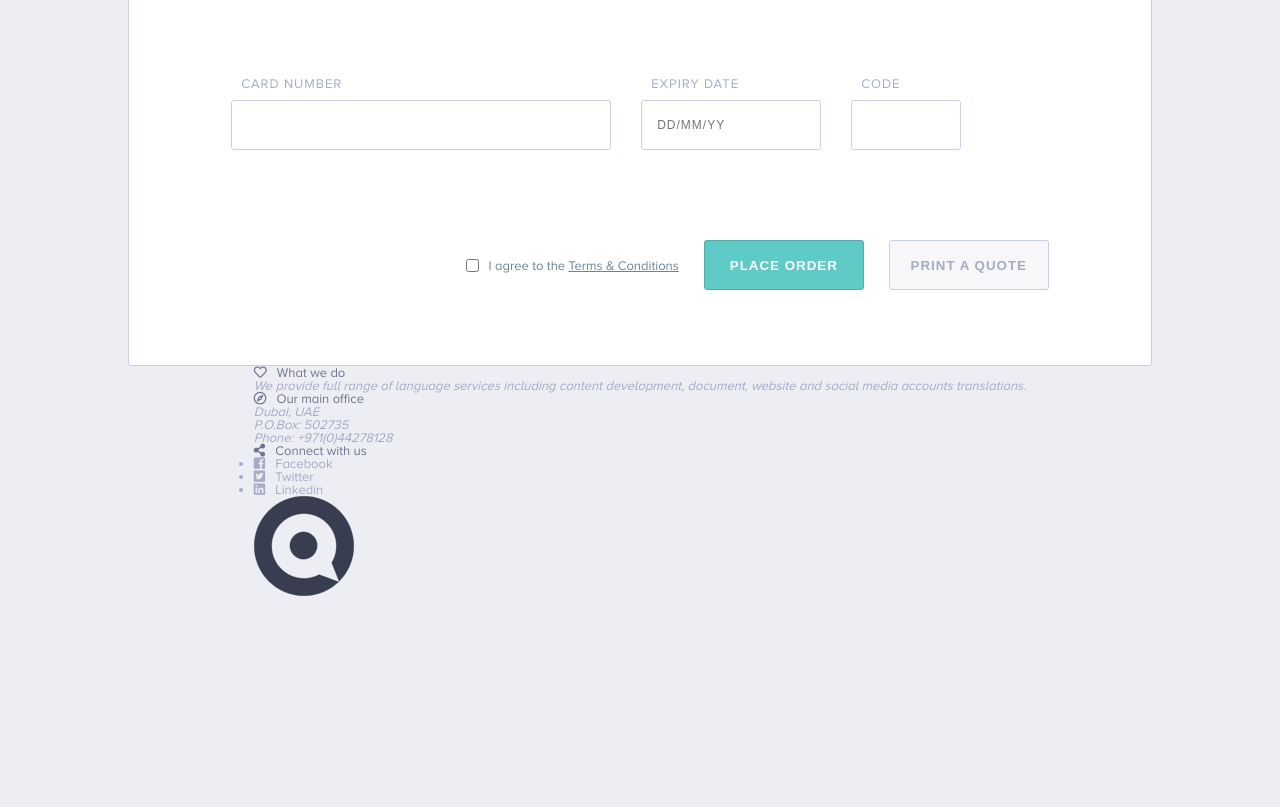
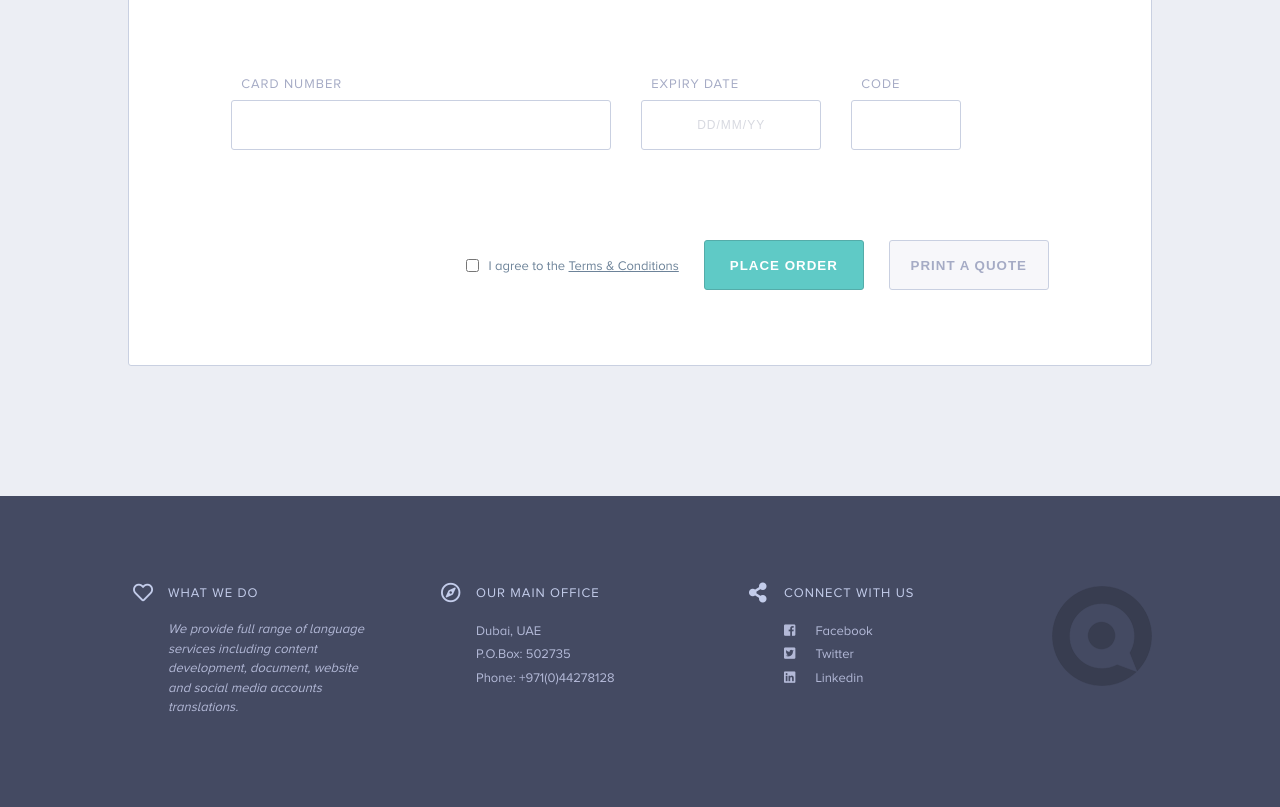
Before and after one commit to juliamokh/checkout-form, a plain HTML site: page index.html in a window 1280 px wide. Shown: the part 2468-3275 px from the top of the page. Before the commit the page ends 3066 px from the top, so only its background shows below. Drawn offline with Linux system fonts and the light colour scheme; files whose address does not match are found by name.

Commit message:
finished footer

```diff
--- a/css/style.css
+++ b/css/style.css
@@ -624,6 +624,12 @@ input[type="range"]::after {
 
 .payment-select input[name="card-expiry-date"] {
     width: 180px;
+    padding: 0;
+    text-align: center;
+}
+
+.payment-select input[name="card-expiry-date"]::-webkit-input-placeholder {
+    color: #d7d9e0;
 }
 
 .payment-select input[name="verification-code"] {
@@ -654,3 +660,83 @@ input[type="range"]::after {
     color: #6d8399;
     text-decoration: underline;
 }
+
+
+/* FOOTER */
+
+.page-footer {
+    width: 100%;
+    margin-top: 130px;
+    background-color: #444a62;
+    display: flex;
+    justify-content: center;
+}
+
+.page-footer .footer-wrapper {
+    width: 80%;
+    max-width: 1200px;
+    display: flex;
+    flex-direction: row;
+    justify-content: space-between;
+    align-items: flex-start;
+    flex-wrap: wrap;
+    padding: 90px 0;
+    color: #b3b9d7;
+}
+
+.page-footer h3 {
+    color: #c3ccea;
+    text-transform: uppercase;
+    letter-spacing: 1px;
+    margin-bottom: 20px;
+    position: relative;
+}
+
+.page-footer h3 i {
+    font-size: 20px;
+    position: absolute;
+    left: -35px;
+    top: -3px;
+}
+
+.page-footer a {
+    color: #b3b9d7;
+}
+
+.page-footer .about {
+    width: 24%;
+    padding-left: 40px;
+}
+
+.page-footer .about p {
+    line-height: 1.5;
+    font-style: italic;
+}
+
+.page-footer .main-office-address {
+    width: 24%;
+    padding-left: 40px;
+}
+
+.page-footer .main-office-address address {
+    line-height: 1.8;
+    font-style: normal;
+}
+
+.page-footer .social {
+    width: 24%;
+    padding-left: 40px;
+}
+
+.page-footer .social ul {
+    list-style: none;
+    line-height: 1.8;
+}
+
+.page-footer .social ul i {
+    padding-right: 20px;
+}
+
+.page-footer .logo {
+    width: auto;
+}
--- a/index.html
+++ b/index.html
@@ -257,7 +257,8 @@
         </form>
     </main>
 
-    <footer>
+    <footer class="page-footer">
+        <div class="footer-wrapper">
             <div class="about">
                 <h3><i class="far fa-heart"></i>What we do</h3>
                 <p><i>We provide full range of language
@@ -285,6 +286,7 @@
             <div class="logo">
                 <img src="img/logo_footer.png" alt="">
             </div>
+        </div>
     </footer>
 </body>
 </html>
```
Lines whose indentation alone changed are shown as unchanged.
